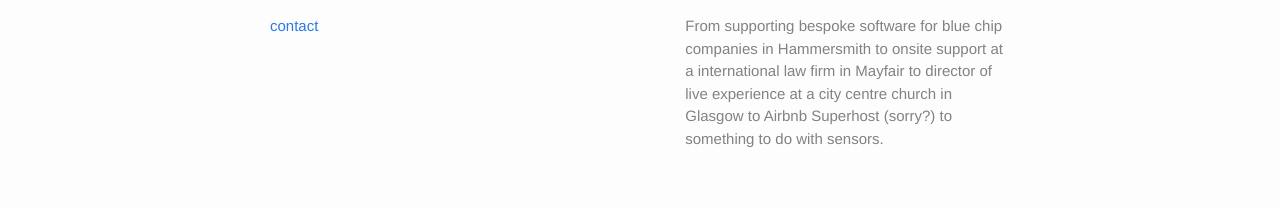
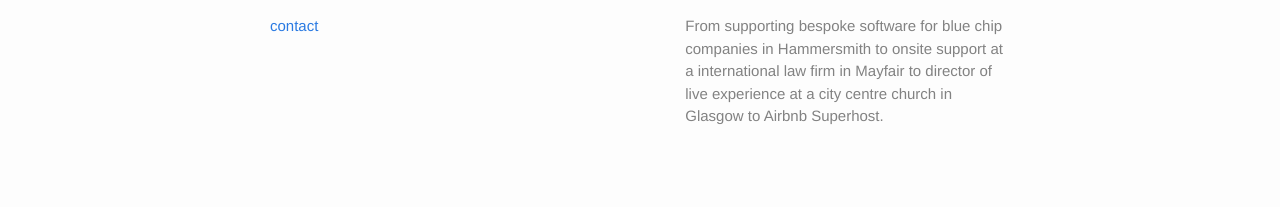
Before and after one commit to FordPark/fordpark.github.io, a Jekyll site: the page built from index.html, in a window 1280 px wide. Shown: the part 1899-2106 px from the top of the page. Built offline with Jekyll 4.4.1, drawn with Linux system fonts in a browser that asks for light colours.

Commit message:
Amend _config.yml - update footer.:

```diff
--- a/_config.yml
+++ b/_config.yml
@@ -11,8 +11,7 @@ excerpt_separator: <!--more-->
 contact_form: https://fordpark.wufoo.com/forms/contact-me/
 description: > # this means to ignore newlines until "baseurl:"
   From supporting bespoke software for blue chip companies in Hammersmith to onsite support at a international law firm
-  in Mayfair to director of live experience at a city centre church in Glasgow to Airbnb Superhost (sorry?) to something
-  to do with sensors.
+  in Mayfair to director of live experience at a city centre church in Glasgow to Airbnb Superhost.
 baseurl: "" # the subpath of your site, e.g. /blog
 url: "http://yourdomain.com" # the base hostname & protocol for your site
 twitter_username:
```
